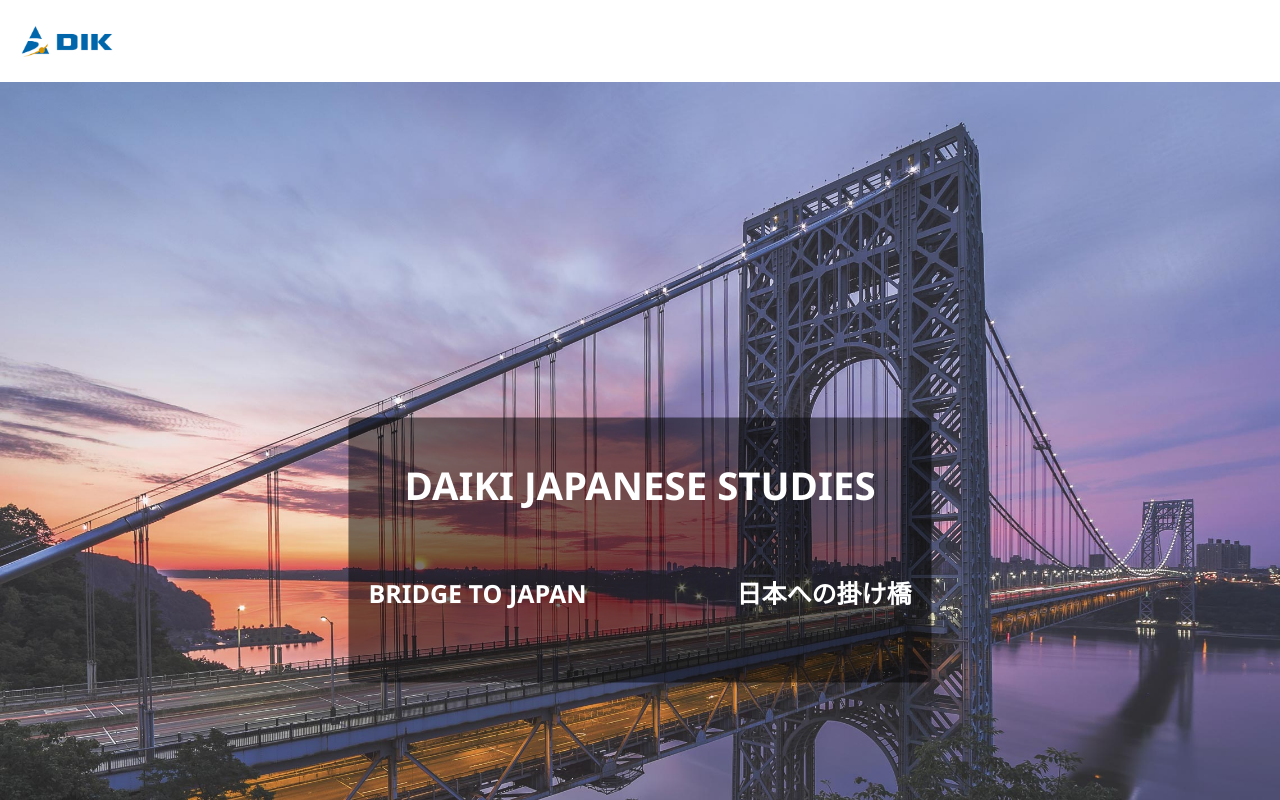
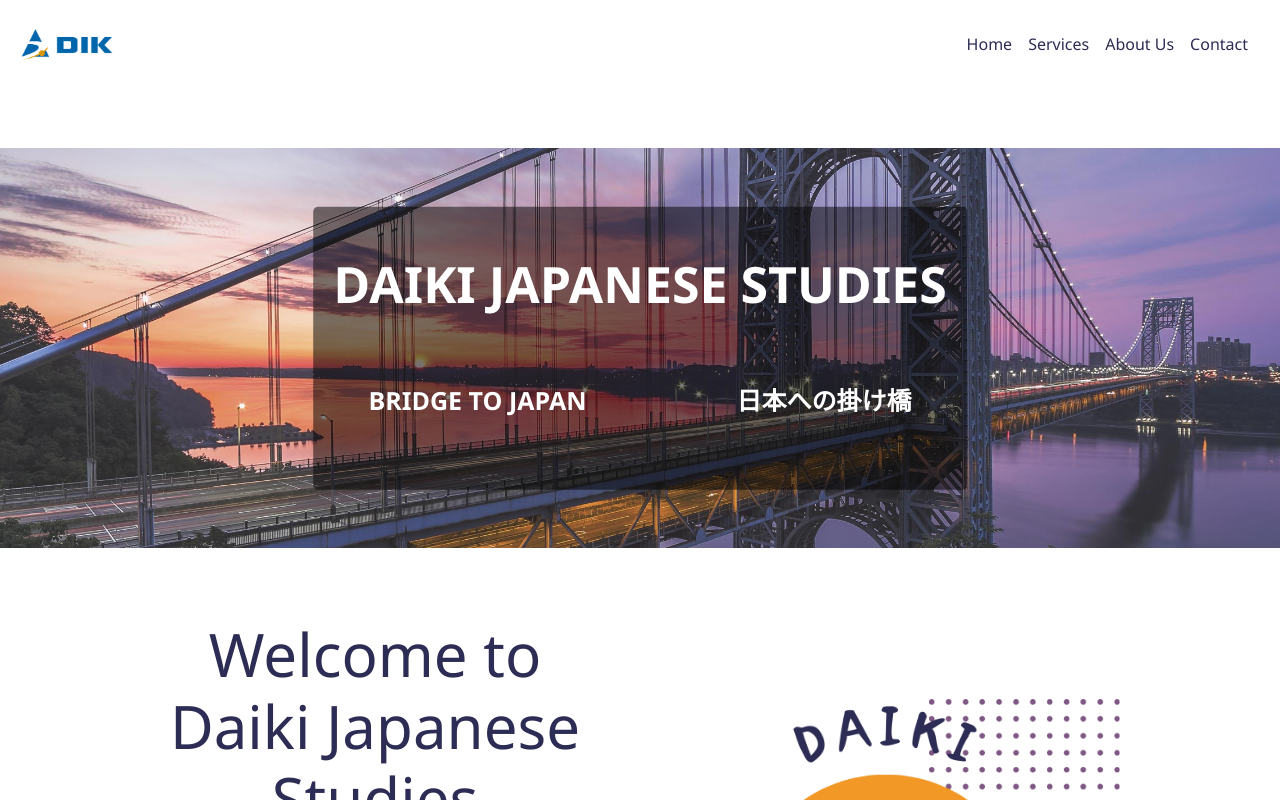
Before and after one commit to Rashini1998/Daiki-Website, a React (Create React App) app in the folder daiki-website/: page / in a window 1280 px wide. Shown: the top 800 px of the page. Built offline with nearby package versions, Linux system fonts and the light colour scheme.

Commit message:
change responsiveness

```diff
--- a/daiki-website/src/App.css
+++ b/daiki-website/src/App.css
@@ -15,10 +15,6 @@
   border: none;
   color: white;
   font-family:'Segoe UI', Tahoma, Geneva, Verdana, sans-serif
-}
-
-.navbar-collapse {
-  display: flex !important;
 }
 
 .logo {
@@ -57,10 +53,6 @@
     display: none;
   }
 
-  .offcanvas {
-    display: block;
-  }
-
   .offcanvas-end .navbar-nav {
     display: block;
   }
--- a/daiki-website/src/components/Navbar.js
+++ b/daiki-website/src/components/Navbar.js
@@ -1,80 +1,3 @@
-// import React, { useState } from 'react';
-// import { Link } from 'react-router-dom';
-// import 'bootstrap/dist/css/bootstrap.min.css';
-// import 'bootstrap-icons/font/bootstrap-icons.css';
-
-// const Navbar = () => {
-//   const [isOpen, setIsOpen] = useState(false);
-
-//   const toggleOffcanvas = () => {
-//     setIsOpen(!isOpen);
-//   };
-
-//   return (
-//     <>
-//       <nav className="navbar navbar-expand-lg navbar-light bg-white">
-//         <div className="container-fluid d-flex align-items-center">
-//           <button
-//             className="navbar-toggler"
-//             type="button"
-//             onClick={toggleOffcanvas}
-//             aria-controls="offcanvasNavbar"
-//             aria-expanded={isOpen}
-//             aria-label="Toggle navigation"
-//           >
-//             <span className="navbar-toggler-icon"></span>
-//           </button>
-//           <div className="collapse navbar-collapse">
-//             <ul className="navbar-nav ms-auto">
-//               <li className="nav-item">
-//                 <Link className="nav-link" to="/">Home</Link>
-//               </li>
-//               <li className="nav-item">
-//                 <Link className="nav-link" to="/services">Services</Link>
-//               </li>
-//               <li className="nav-item">
-//                 <Link className="nav-link" to="/about">About Us</Link>
-//               </li>
-//               <li className="nav-item">
-//                 <Link className="nav-link" to="/contact">Contact</Link>
-//               </li>
-//             </ul>
-//           </div>
-//         </div>
-//       </nav>
-
-//       <div className={`offcanvas offcanvas-end ${isOpen ? 'show' : ''}`} tabIndex="-1" id="offcanvasNavbar">
-//         <div className="offcanvas-header">
-//           <button
-//             type="button"
-//             className="btn-close text-reset"
-//             aria-label="Close"
-//             onClick={toggleOffcanvas}
-//           ></button>
-//         </div>
-//         <div className="offcanvas-body">
-//           <ul className="navbar-nav justify-content-end flex-grow-1 pe-3">
-//             <li className="nav-item">
-//               <Link className="nav-link" to="/" onClick={toggleOffcanvas}>Home</Link>
-//             </li>
-//             <li className="nav-item">
-//               <Link className="nav-link" to="/services" onClick={toggleOffcanvas}>Services</Link>
-//             </li>
-//             <li className="nav-item">
-//               <Link className="nav-link" to="/about" onClick={toggleOffcanvas}>About Us</Link>
-//             </li>
-//             <li className="nav-item">
-//               <Link className="nav-link" to="/contact" onClick={toggleOffcanvas}>Contact</Link>
-//             </li>
-//           </ul>
-//         </div>
-//       </div>
-//     </>
-//   );
-// };
-
-// export default Navbar;
-
 import React, { useState } from 'react';
 import { Link } from 'react-router-dom';
 import 'bootstrap/dist/css/bootstrap.min.css';
@@ -90,7 +13,7 @@
   return (
     <>
       <nav className="navbar navbar-expand-lg navbar-light bg-white">
-        <div className="container-fluid">
+        <div className="container-fluid d-flex align-items-center">
           <button
             className="navbar-toggler"
             type="button"
@@ -101,6 +24,25 @@
           >
             <span className="navbar-toggler-icon"></span>
           </button>
+          <div className="collapse navbar-collapse">
+            <ul className="navbar-nav ms-auto">
+              <li className="nav-item">
+                <Link className="nav-link" to="/">Home</Link>
+              </li>
+              <li className="nav-item">
+                <Link className="nav-link" to="/services">Services</Link>
+              </li>
+              <li className="nav-item">
+                <Link className="nav-link" to="/about">About Us</Link>
+              </li>
+              <li className="nav-item">
+                <Link className="nav-link" to="/contact">Contact</Link>
+              </li>
+            </ul>
+          </div>
+        </div>
+      </nav>
+
       <div className={`offcanvas offcanvas-end ${isOpen ? 'show' : ''}`} tabIndex="-1" id="offcanvasNavbar">
         <div className="offcanvas-header">
           <button
@@ -127,8 +69,6 @@
           </ul>
         </div>
       </div>
-        </div>
-      </nav>
     </>
   );
 };
--- a/daiki-website/src/css/Home.css
+++ b/daiki-website/src/css/Home.css
@@ -7,16 +7,17 @@
 
 .banner {
     width: 100%;
-    /* height: 400px; */
-    height: auto;
+    height: 400px;
     min-height: 400px;
     overflow: hidden;
     position: relative;
+    margin-top: 60px;
 }
 
 .banner-image {
     width: 100%;
     height: 100%;
+    /* height: auto; */
     object-fit: cover;
     object-position: center;
     display: block;
@@ -39,10 +40,10 @@
 }
 
 .banner-text-main {
-    /* font-size: 50px; */
-    font-size: 3vw;
-    /* white-space: nowrap; */
-    white-space: normal;
+    font-size: 50px;
+    /* font-size: 3vw; */
+    white-space: nowrap;
+    /* white-space: normal; */
     font-family: 'Segoe UI', Tahoma, Geneva, Verdana, sans-serif;
 }
 
@@ -51,8 +52,18 @@
     justify-content: center;
     gap: 150px;
     flex-wrap: wrap;
-    text-align: center; /* Center text for smaller screens */
+    text-align: center;
 }
+/* .banner-text-container {
+    display: flex;
+    flex-direction: column;
+    justify-content: center;
+    align-items: center;
+    gap: 10px;
+    text-align: center;
+    position: relative;
+} */
+
 
 .banner-text div {
     margin: 30px 0;
```
Lines whose indentation alone changed are shown as unchanged.
